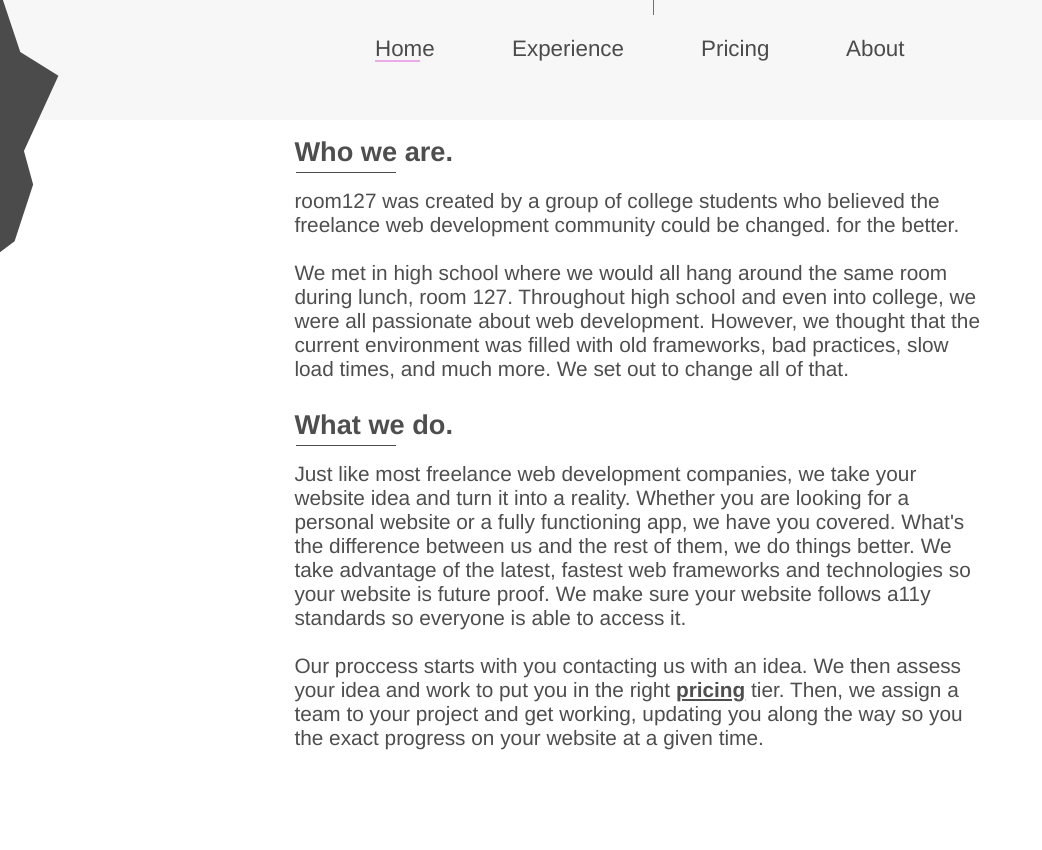
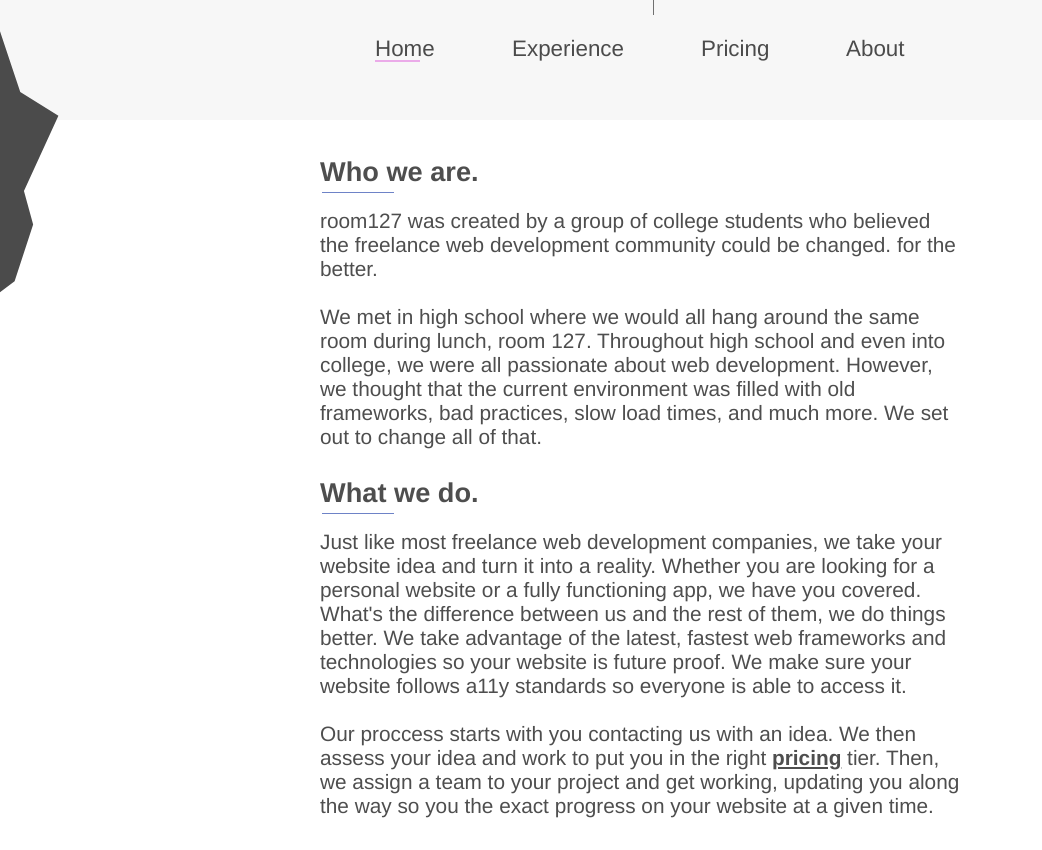
Before and after one commit to room127/homepage, a React (Create React App) app: page / in a window 1280 px wide. Shown: the part 440-1290 px from the top of the page, without its empty margins (0-1042 px from the left). Before the commit the page ends 1202 px from the top, so only its background shows below. Built offline with nearby package versions, Linux system fonts and the light colour scheme.

Commit message:
Subtle style tweaks.

```diff
--- a/src/components/NavigationBar/NavigationBar.css
+++ b/src/components/NavigationBar/NavigationBar.css
@@ -83,8 +83,8 @@
 #left-side {
   position: absolute;
   left: -16px;
-  top: 50%;
-  bottom: 50%;
+  top: 55%;
+  bottom: 45%;
 }
 
 .hvr-underline-from-left {
--- a/src/routes/Home/Home.css
+++ b/src/routes/Home/Home.css
@@ -3,9 +3,9 @@
   flex-direction: column;
   align-items: center;
   box-sizing: border-box;
-  margin: 0 auto;
+  margin: 20px auto;
   text-align: left;
-  width: 54%;
+  width: 50%;
 }
 
 p {
@@ -31,10 +31,10 @@ p {
 }
 
 .horizontal-line {
-  width: 100px;
+  width: 72px;
   height: 1px;
   margin: 4px 2px;
-  background: #4B4B4B;
+  background: #6E83C7;
   align-self: flex-start;
 }
 
```
